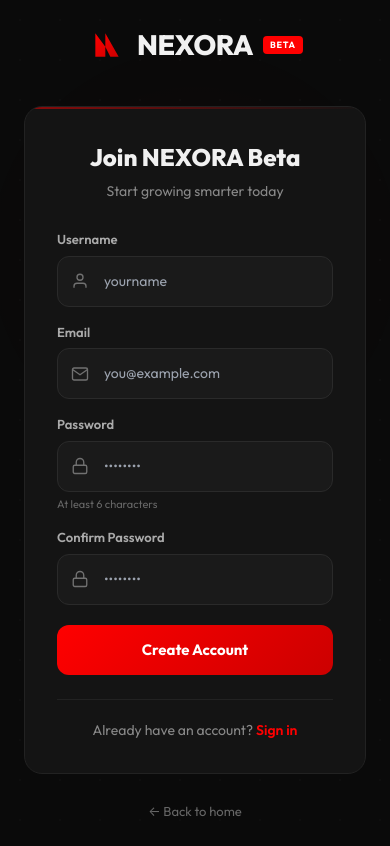
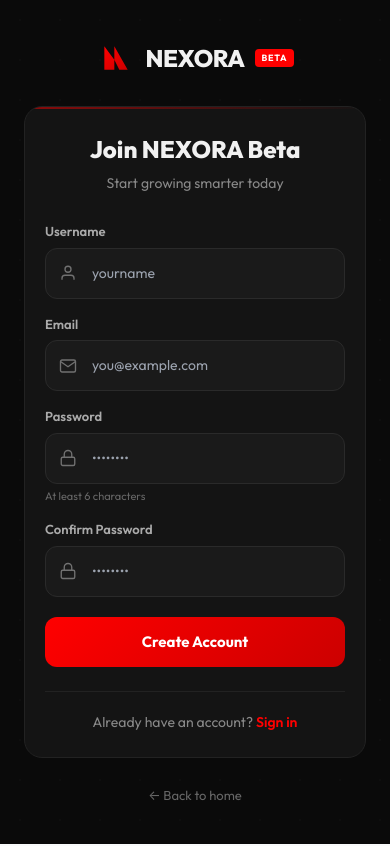
Before and after one commit to predaaaasaaaaaaa/nexora-frontend-v2, a Next.js app: page /signup in a window 390 px wide. Built offline with nearby package versions, Linux system fonts and the light colour scheme; no server answers.

Commit message:
feat: mobile-responsive auth pages (login + signup)

```diff
--- a/src/app/(auth)/login/page.js
+++ b/src/app/(auth)/login/page.js
@@ -33,7 +33,7 @@ export default function LoginPage() {
     width: '100%', padding: '14px 16px 14px 46px', borderRadius: 12,
     border: '1px solid #2A2A2A', background: '#1A1A1A', color: '#F1F1F1',
     fontSize: 14, fontFamily: 'inherit', outline: 'none',
-    transition: 'border-color 0.2s ease',
+    transition: 'border-color 0.2s ease', boxSizing: 'border-box',
   }
 
   return (
@@ -50,22 +50,30 @@ export default function LoginPage() {
         .auth-btn:hover { transform: scale(1.02); box-shadow: 0 8px 24px rgba(255,0,0,0.3); }
         .auth-link { transition: color 0.15s; }
         .auth-link:hover { color: #FF0000 !important; }
+        *, *::before, *::after { box-sizing: border-box; }
+
+        @media (max-width: 768px) {
+          .nx-auth-card { padding: 24px 20px !important; }
+          .nx-auth-logo { margin-bottom: 28px !important; }
+          .nx-auth-logo-text { font-size: 24px !important; }
+          .nx-auth-glow { width: 300px !important; height: 300px !important; }
+        }
       `}</style>
 
       {/* Background glow */}
-      <div style={{ position: 'absolute', top: '30%', left: '50%', transform: 'translate(-50%, -50%)', width: 500, height: 500, borderRadius: '50%', background: 'radial-gradient(circle, rgba(255,0,0,0.08) 0%, transparent 70%)', animation: 'heroGlow 6s ease-in-out infinite', pointerEvents: 'none' }}/>
+      <div className="nx-auth-glow" style={{ position: 'absolute', top: '30%', left: '50%', transform: 'translate(-50%, -50%)', width: 500, height: 500, borderRadius: '50%', background: 'radial-gradient(circle, rgba(255,0,0,0.08) 0%, transparent 70%)', animation: 'heroGlow 6s ease-in-out infinite', pointerEvents: 'none' }}/>
       <div style={{ position: 'absolute', inset: 0, backgroundImage: 'radial-gradient(rgba(255,255,255,0.02) 1px, transparent 1px)', backgroundSize: '40px 40px', pointerEvents: 'none' }}/>
 
       <div style={{ width: '100%', maxWidth: 420, position: 'relative', zIndex: 2 }}>
         {/* Logo */}
-        <Link href="/" style={{ display: 'flex', alignItems: 'center', justifyContent: 'center', gap: 10, marginBottom: 40, textDecoration: 'none', color: '#F1F1F1' }}>
+        <Link href="/" className="nx-auth-logo" style={{ display: 'flex', alignItems: 'center', justifyContent: 'center', gap: 10, marginBottom: 40, textDecoration: 'none', color: '#F1F1F1' }}>
           <NexoraLogo size={40} />
-          <span style={{ fontSize: 28, fontWeight: 800, letterSpacing: -0.5 }}>NEXORA</span>
+          <span className="nx-auth-logo-text" style={{ fontSize: 28, fontWeight: 800, letterSpacing: -0.5 }}>NEXORA</span>
           <span style={{ fontSize: 9, fontWeight: 700, background: '#FF0000', color: '#fff', padding: '2px 7px', borderRadius: 4, letterSpacing: 0.8 }}>BETA</span>
         </Link>
 
         {/* Card */}
-        <div style={{ background: '#141414', border: '1px solid #222', borderRadius: 18, padding: 32, position: 'relative', overflow: 'hidden' }}>
+        <div className="nx-auth-card" style={{ background: '#141414', border: '1px solid #222', borderRadius: 18, padding: 32, position: 'relative', overflow: 'hidden' }}>
           <div style={{ position: 'absolute', top: 0, left: 0, right: 0, height: 2, background: 'linear-gradient(90deg, #FF0000, transparent)', opacity: 0.5 }}/>
 
           <div style={{ textAlign: 'center', marginBottom: 28 }}>
--- a/src/app/(auth)/signup/page.js
+++ b/src/app/(auth)/signup/page.js
@@ -37,7 +37,7 @@ export default function SignupPage() {
     width: '100%', padding: '14px 16px 14px 46px', borderRadius: 12,
     border: '1px solid #2A2A2A', background: '#1A1A1A', color: '#F1F1F1',
     fontSize: 14, fontFamily: 'inherit', outline: 'none',
-    transition: 'border-color 0.2s ease',
+    transition: 'border-color 0.2s ease', boxSizing: 'border-box',
   }
 
   // Success state
@@ -45,10 +45,10 @@ export default function SignupPage() {
     return (
       <div style={{
         minHeight: '100vh', background: '#0A0A0A', color: '#F1F1F1',
-        display: 'flex', alignItems: 'center', justifyContent: 'center',
+        display: 'flex', alignItems: 'center', justifyContent: 'center', padding: 24,
         fontFamily: "'Outfit', -apple-system, sans-serif",
       }}>
-        <div style={{ background: '#141414', border: '1px solid #222', borderRadius: 18, padding: 40, textAlign: 'center', maxWidth: 400 }}>
+        <div style={{ background: '#141414', border: '1px solid #222', borderRadius: 18, padding: 40, textAlign: 'center', maxWidth: 400, width: '100%' }}>
           <div style={{ width: 64, height: 64, borderRadius: 16, background: 'rgba(62,166,81,0.1)', border: '1px solid rgba(62,166,81,0.2)', display: 'flex', alignItems: 'center', justifyContent: 'center', margin: '0 auto 20px' }}>
             <svg width="28" height="28" viewBox="0 0 24 24" fill="none" stroke="#3EA651" strokeWidth="2.5"><polyline points="20 6 9 17 4 12"/></svg>
           </div>
@@ -73,22 +73,30 @@ export default function SignupPage() {
         .auth-btn:hover { transform: scale(1.02); box-shadow: 0 8px 24px rgba(255,0,0,0.3); }
         .auth-link { transition: color 0.15s; }
         .auth-link:hover { color: #FF0000 !important; }
+        *, *::before, *::after { box-sizing: border-box; }
+
+        @media (max-width: 768px) {
+          .nx-auth-card { padding: 24px 20px !important; }
+          .nx-auth-logo { margin-bottom: 28px !important; }
+          .nx-auth-logo-text { font-size: 24px !important; }
+          .nx-auth-glow { width: 300px !important; height: 300px !important; }
+        }
       `}</style>
 
       {/* Background */}
-      <div style={{ position: 'absolute', top: '30%', left: '50%', transform: 'translate(-50%, -50%)', width: 500, height: 500, borderRadius: '50%', background: 'radial-gradient(circle, rgba(255,0,0,0.08) 0%, transparent 70%)', animation: 'heroGlow 6s ease-in-out infinite', pointerEvents: 'none' }}/>
+      <div className="nx-auth-glow" style={{ position: 'absolute', top: '30%', left: '50%', transform: 'translate(-50%, -50%)', width: 500, height: 500, borderRadius: '50%', background: 'radial-gradient(circle, rgba(255,0,0,0.08) 0%, transparent 70%)', animation: 'heroGlow 6s ease-in-out infinite', pointerEvents: 'none' }}/>
       <div style={{ position: 'absolute', inset: 0, backgroundImage: 'radial-gradient(rgba(255,255,255,0.02) 1px, transparent 1px)', backgroundSize: '40px 40px', pointerEvents: 'none' }}/>
 
       <div style={{ width: '100%', maxWidth: 420, position: 'relative', zIndex: 2 }}>
         {/* Logo */}
-        <Link href="/" style={{ display: 'flex', alignItems: 'center', justifyContent: 'center', gap: 10, marginBottom: 40, textDecoration: 'none', color: '#F1F1F1' }}>
+        <Link href="/" className="nx-auth-logo" style={{ display: 'flex', alignItems: 'center', justifyContent: 'center', gap: 10, marginBottom: 40, textDecoration: 'none', color: '#F1F1F1' }}>
           <NexoraLogo size={40} />
-          <span style={{ fontSize: 28, fontWeight: 800, letterSpacing: -0.5 }}>NEXORA</span>
+          <span className="nx-auth-logo-text" style={{ fontSize: 28, fontWeight: 800, letterSpacing: -0.5 }}>NEXORA</span>
           <span style={{ fontSize: 9, fontWeight: 700, background: '#FF0000', color: '#fff', padding: '2px 7px', borderRadius: 4, letterSpacing: 0.8 }}>BETA</span>
         </Link>
 
         {/* Card */}
-        <div style={{ background: '#141414', border: '1px solid #222', borderRadius: 18, padding: 32, position: 'relative', overflow: 'hidden' }}>
+        <div className="nx-auth-card" style={{ background: '#141414', border: '1px solid #222', borderRadius: 18, padding: 32, position: 'relative', overflow: 'hidden' }}>
           <div style={{ position: 'absolute', top: 0, left: 0, right: 0, height: 2, background: 'linear-gradient(90deg, #FF0000, transparent)', opacity: 0.5 }}/>
 
           <div style={{ textAlign: 'center', marginBottom: 28 }}>
```
